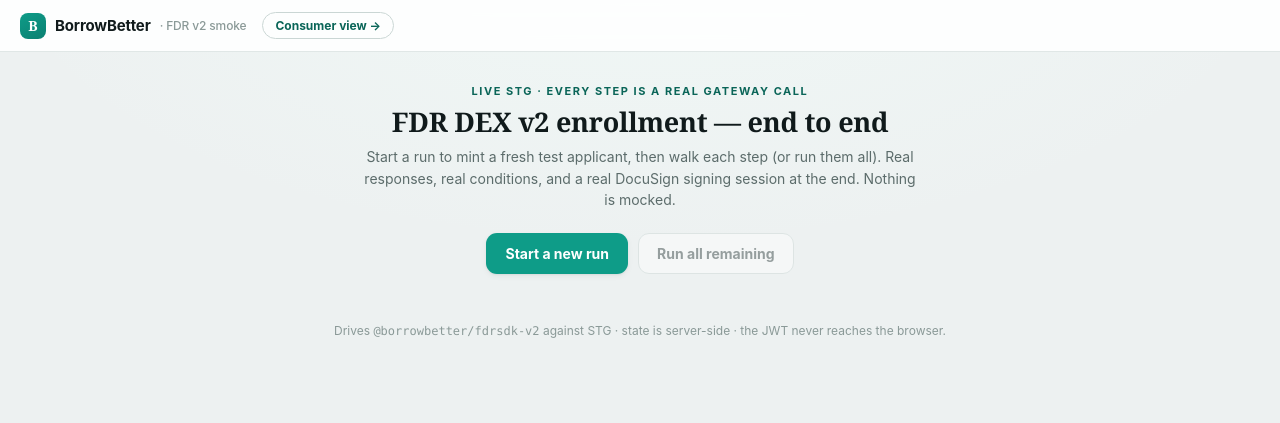
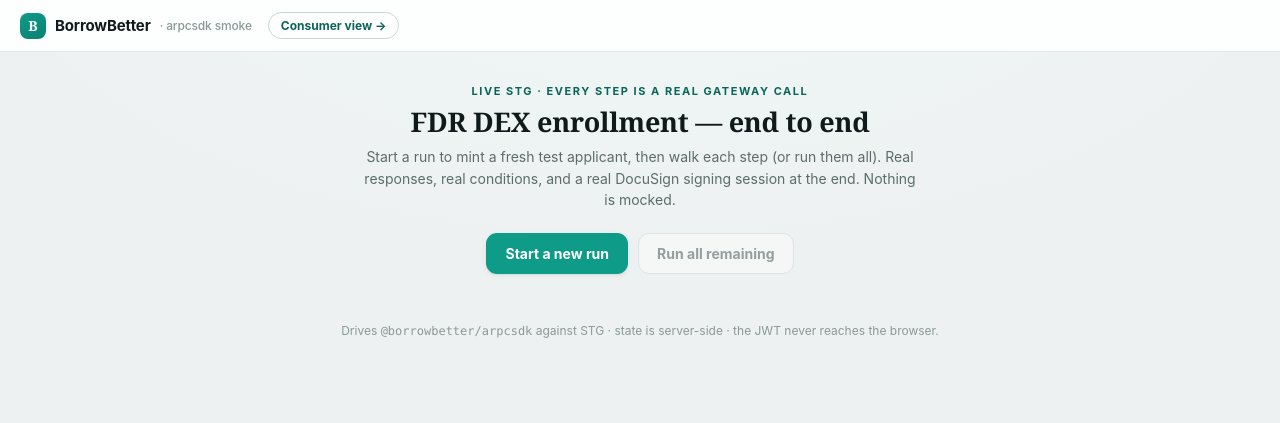
Before and after one commit to BorrowBetter/arpcsdk, a website: page public/index.html in a window 1280 px wide. Drawn offline with Linux system fonts and the light colour scheme.

Commit message:
Clean up stale comments and references
Whole-repo pass for accuracy after the fdrsdk/v2 → arpcsdk rename:
- flow.ts: reframe header around ArpcSDK + dev scripts (not "the CLI/UI
  smoke"); drop "ported from the CLI smoke"; fix the "browser"/"smoke
  harness"/"a real SDK layer" leftovers; correct the STEPS comment (there is
  no `auto` flag — callers branch off the run); add an honest NOTE that the
  steps drive the canned STG test identity, not real applicants.
- http/client.ts: "flow steps inspect status codes" instead of "smoke harness".
- public/index.html: fix the wrong package name (@borrowbetter/fdrsdk-v2 →
  @borrowbetter/arpcsdk); drop stale "FDR v2" branding.
- scripts: "ARPC DEX enrollment sequence"; "arpcsdk smoke UI".

Comments only — no logic change. Typecheck (src + scripts) green.

Claude-Session: https://claude.ai/code/session_01EDFc3UYDYznBjwwnue3NCv

```diff
--- a/public/index.html
+++ b/public/index.html
@@ -3,7 +3,7 @@
 <head>
 <meta charset="utf-8">
 <meta name="viewport" content="width=device-width, initial-scale=1">
-<title>FDR v2 · smoke UI</title>
+<title>arpcsdk · smoke UI</title>
 <style>
   :root {
     --bg: #EDF1F1; --surface: #FFFFFF; --surface-2: #F2F6F5; --surface-3: #E8EFED;
@@ -156,7 +156,7 @@
 </head>
 <body>
   <header class="topbar">
-    <div class="brand"><span class="mark">B</span> BorrowBetter <small>· FDR v2 smoke</small></div>
+    <div class="brand"><span class="mark">B</span> BorrowBetter <small>· arpcsdk smoke</small></div>
     <a href="/checkout" style="font-size:12px;font-weight:650;color:var(--accent-ink);text-decoration:none;border:1px solid var(--border-strong);border-radius:999px;padding:5px 12px">Consumer view →</a>
     <div class="meta" id="meta"></div>
   </header>
@@ -164,7 +164,7 @@
   <main>
     <div class="intro">
       <div class="kick">Live STG · every step is a real gateway call</div>
-      <h1>FDR DEX v2 enrollment — end to end</h1>
+      <h1>FDR DEX enrollment — end to end</h1>
       <p>Start a run to mint a fresh test applicant, then walk each step (or run them all). Real responses, real conditions, and a real DocuSign signing session at the end. Nothing is mocked.</p>
     </div>
 
@@ -177,7 +177,7 @@
     <div id="signing"></div>
 
     <div class="foot">
-      Drives <code>@borrowbetter/fdrsdk-v2</code> against STG · state is server-side · the JWT never reaches the browser.
+      Drives <code>@borrowbetter/arpcsdk</code> against STG · state is server-side · the JWT never reaches the browser.
     </div>
   </main>
 
--- a/scripts/server.ts
+++ b/scripts/server.ts
@@ -156,6 +156,6 @@ const server = createServer(async (req, res) => {
 
 server.listen(PORT, () => {
 	console.log(
-		`\n  FDR v2 smoke UI  →  http://localhost:${PORT}\n  (drives live STG; each step is a real gateway call)\n`,
+		`\n  arpcsdk smoke UI  →  http://localhost:${PORT}\n  (drives live STG; each step is a real gateway call)\n`,
 	);
 });
--- a/scripts/smoke.ts
+++ b/scripts/smoke.ts
@@ -1,7 +1,8 @@
 /**
  * CLI smoke — drives the shared flow engine (src/flow.ts) through the full FDR
- * DEX v2 sequence against live STG and prints each step's result. The web smoke
- * UI (scripts/server.ts) drives the exact same engine, so CLI and UI stay in lockstep.
+ * ARPC DEX enrollment sequence against live STG and prints each step's result.
+ * The web smoke UI (scripts/server.ts) drives the exact same engine, so CLI and
+ * UI stay in lockstep.
  *
  * Flow: token → eligibility → registerV2 → program(poll) → lead → GET → PATCH →
  *       uwSubmissionV2 → send-email(only if not auto-sent) → bank → program-summary →
--- a/src/http/client.ts
+++ b/src/http/client.ts
@@ -7,8 +7,8 @@ import { getConfig } from "../config";
 // Every generated operation calls `customInstance<T>(config, options)`. We
 // route all calls to the API gateway, inject the bearer token, and return a
 // small { status, data, headers } wrapper WITHOUT throwing on non-2xx — the
-// smoke harness inspects status codes itself (202 + Retry-After on program,
-// 400 ER40604 on UW, etc.). A real SDK layer can re-throw on top of this.
+// flow steps inspect status codes themselves (202 + Retry-After on program,
+// 400 on a UW/DRA gate, etc.) and surface them as `ok:false`.
 // ---------------------------------------------------------------------------
 
 let bearerToken: string | null = null;
```
Also changed, not shown: src/flow.ts (+19 -14 lines).
